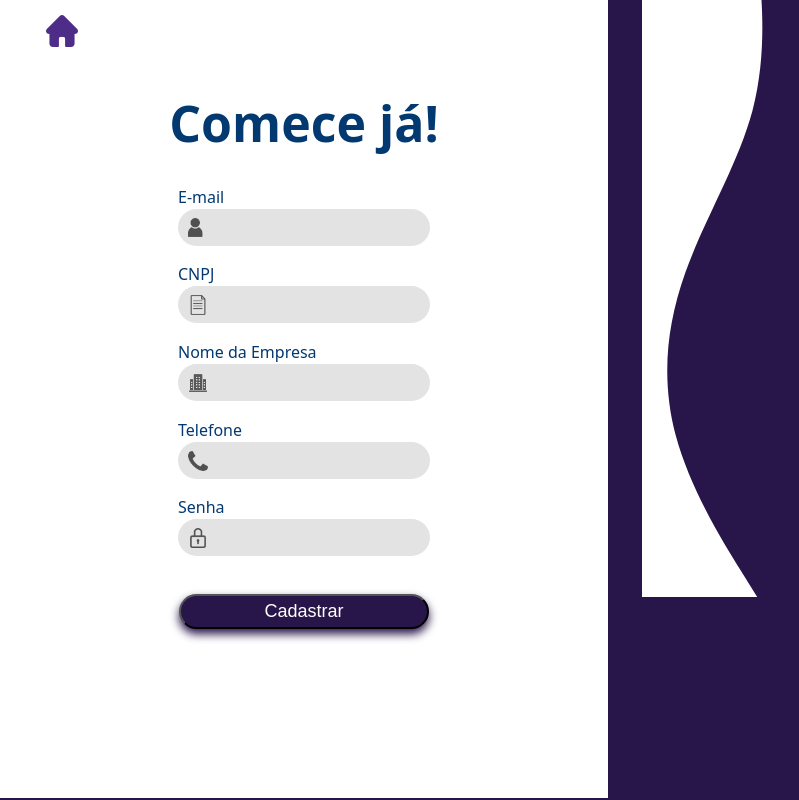
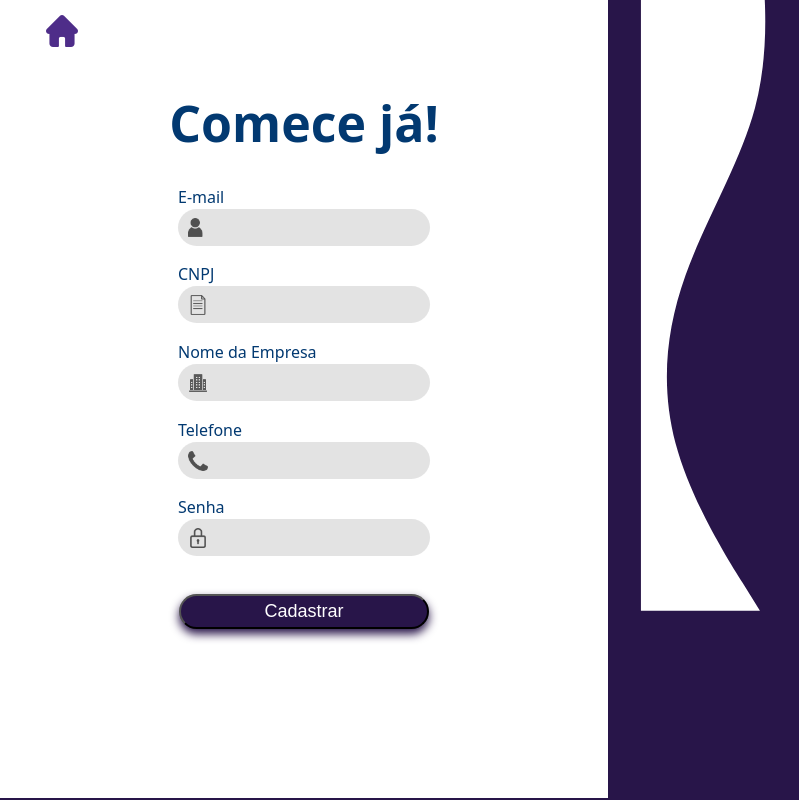
Before and after one commit to Grupo-06-2ADSA/Site-Institucional, a plain HTML site: page Ligin-Cadastro/Cadastro.html in a window 1280 px wide. Shown: the full height of the page, 0-799 px from the left. Drawn offline with Linux system fonts and the light colour scheme.

Commit message:
Atualizado

```diff
--- a/Ligin-Cadastro/Cadastro.css
+++ b/Ligin-Cadastro/Cadastro.css
@@ -123,14 +123,6 @@ svg {
     position: absolute;
     transform: rotate(90deg);
     margin-top: 201px;
-    height: 144px;
-    margin-left: 390px;
+    height: 149px;
+    margin-left: 380px;
 }
-
-/* #casa {
-    display: flex;
-    justify-content: end;
-    height: 20px;
-    align-items: end;
-    background-color: red;
-} */
--- a/Ligin-Cadastro/Cadastro.html
+++ b/Ligin-Cadastro/Cadastro.html
@@ -5,6 +5,7 @@
     <meta name="viewport" content="width=device-width, initial-scale=1.0">
     <title>Cadastro</title>
     <link rel="stylesheet" href="Cadastro.css">
+    <link rel="shortcut icon" href="assets/imgs/1logo-MindCore.png" type="image/x-icon">
 </head>
 <body>
 
--- a/Ligin-Cadastro/Login.css
+++ b/Ligin-Cadastro/Login.css
@@ -124,7 +124,7 @@ svg {
     position: absolute;
     transform: rotate(270deg);
     margin-top: 201px;
-    height: 144px;
+    height: 149px;
     margin-left: 310px;
 }
 
```
Also changed, not shown: Ligin-Cadastro/Login.html (+1 -0 lines).
